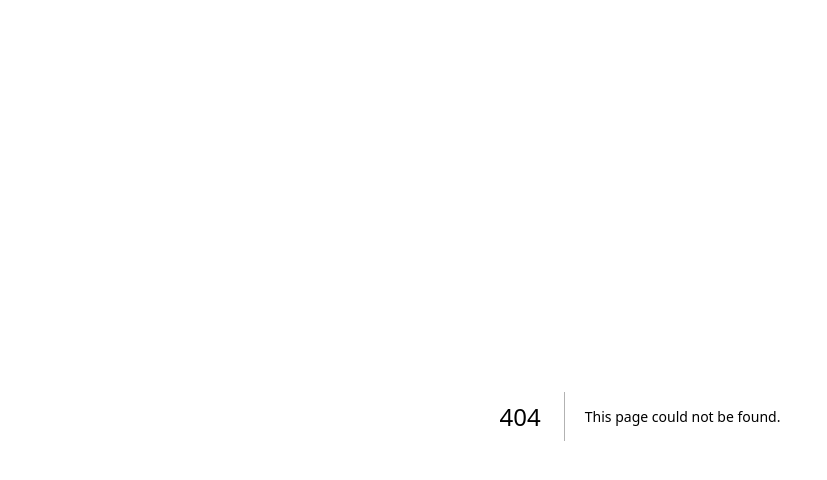
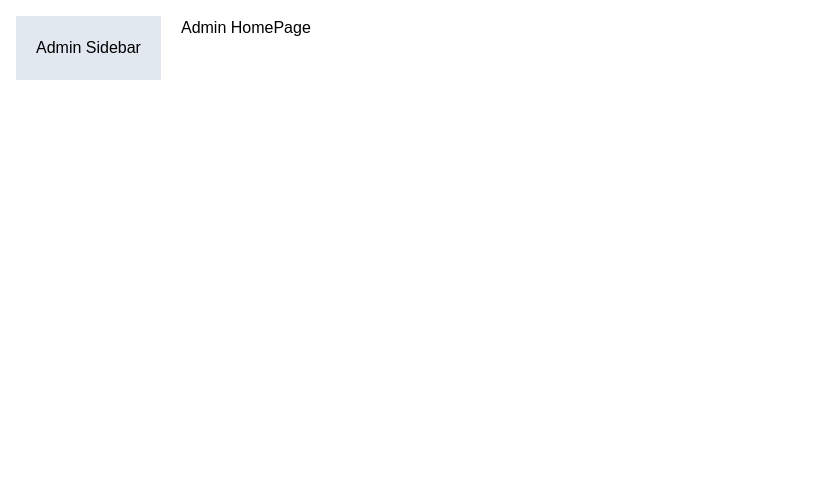
Before and after one commit to SasmithaHiram/Next-Journey, a Next.js app: page /admin in a window 1280 px wide. Before the commit this address had no page. Shown: the top 480 px of the page, without its empty margins (0-827 px from the left). Built offline with nearby package versions, Linux system fonts and the light colour scheme.

Commit message:
admin layout

```diff
--- /dev/null
+++ b/app/admin/layout.tsx
@@ -0,0 +1,13 @@
+import { Props } from "next/script";
+import React from "react";
+
+const AdminLayout = ({ children }: Props) => {
+  return (
+    <div className="flex">
+      <aside className="bg-slate-200 p-5 mr-5">Admin Sidebar</aside>
+      <div>{children}</div>
+    </div>
+  );
+};
+
+export default AdminLayout;
--- /dev/null
+++ b/app/admin/page.tsx
@@ -0,0 +1,7 @@
+import React from "react";
+
+const AdminHome = () => {
+  return <div>Admin HomePage</div>;
+};
+
+export default AdminHome;
--- /dev/null
+++ b/app/users/[id]/photos/[photoId]/page.tsx
@@ -0,0 +1,14 @@
+import React from 'react'
+
+interface Props {
+    params: {id: number; photoId: number}
+}
+const PhotoPage = ({params: {id, photoId}}: Props) => {
+  return (
+    <div>
+        <h1>Photo {photoId} of user {id}</h1>
+    </div>
+  )
+}
+
+export default PhotoPage
```
